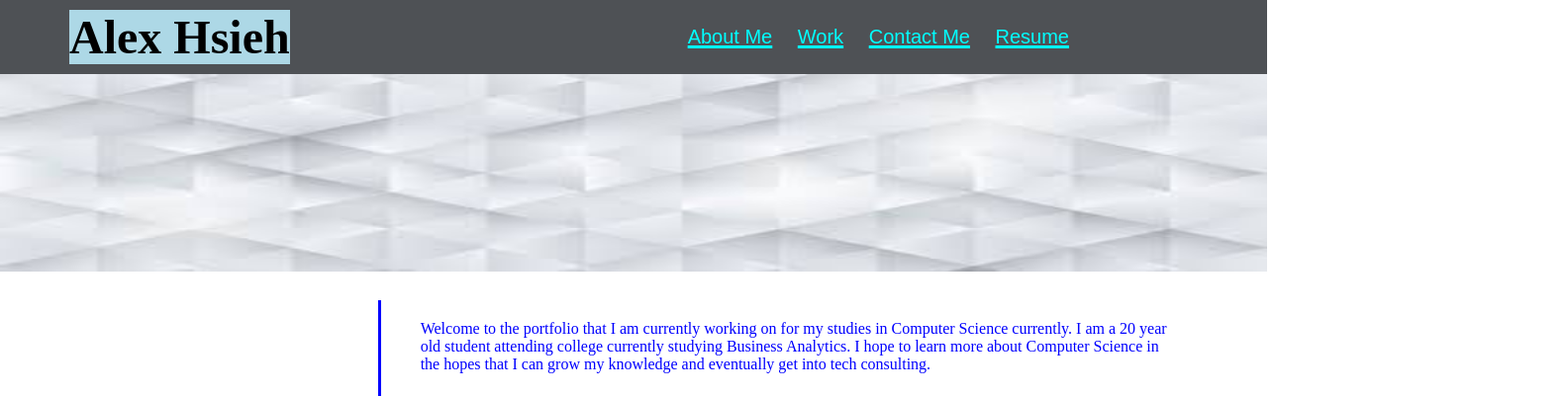
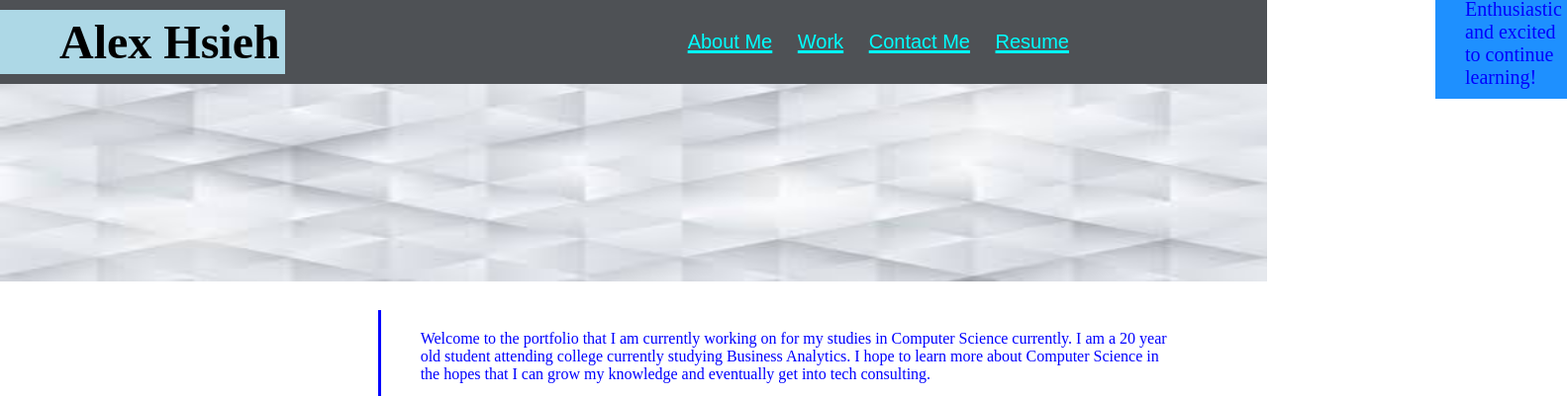
Before and after one commit to FigWheyMutton/Portfolio, a plain HTML site: page index.html in a window 1280 px wide. Shown: the top 401 px of the page at 99% size, 1583 px wide, since content can reach past the window. Drawn offline with Linux system fonts and the light colour scheme.

Commit message:
finished working on the work and contact info sections as well as the header sections and now starting to work on sidebar

```diff
--- a/assets/css/style.css
+++ b/assets/css/style.css
@@ -27,7 +27,8 @@ body {
   font-size: 48px;
   background-color: lightblue;
   height:auto;
-  margin-left: 20px;
+  margin-left: -50px;
+  padding: 5px 5px 5px 60px;
 }
 
 .header nav {
@@ -55,11 +56,22 @@ li:hover {
 }
 
 .subtitle img {
+  position:relative;
   height: 200px;
   width: 100%;
   margin-bottom: 25px;
   background-size: cover;
   background-position: center;
+}
+
+.subtitletext {
+  position: absolute;
+  z-index: 1;
+  left: 1450px;
+  bottom: 700px;
+  background-color: dodgerblue;
+  font-size: 20px;
+  padding: 10px 5px 10px 30px;
 }
 
 .aside section{
@@ -98,17 +110,17 @@ li:hover {
   position: relative;
   width: 50%;
   padding: 10px;
-  z-index: -10;
+
 }
 
-.card:hover {
+.card img:hover {
   filter:brightness(100%)
 }
 
 .horiseon {
   position:absolute;
   color:white;
-  z-index: 10;
+  z-index: 1;
   left: 10px;
   bottom:80px;
   padding: 5px 3px 5px 80px;
@@ -117,12 +129,11 @@ li:hover {
 
 .card img {
   position:relative;
-  z-index: -10;
   width:100%;
   height: 100%;
   background-size: cover;
   filter: brightness(40%);
-
+  transition: all 250ms ease;
 }
 
 .cardf {
--- a/index.html
+++ b/index.html
@@ -24,6 +24,9 @@
 <div class="subtitle">
     <img src= "./assets/images/background.jpg"
     alt= "A mountain view with a person in the middle looking at the wild with hands up"/>
+    <p class="subtitletext">
+        Enthusiastic and excited to continue learning!
+    </p>
 </div>
 
 <div class="container">
```
